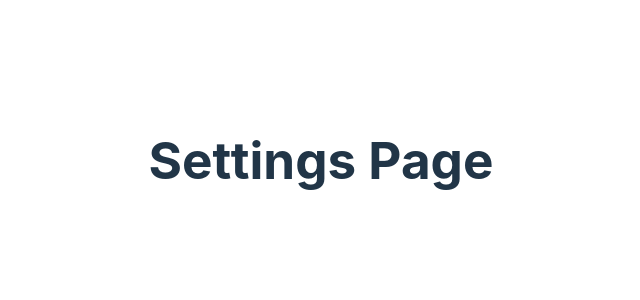
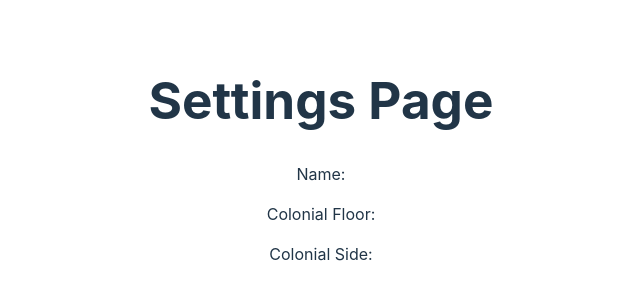
Before and after one commit to KoslowskyDW21/Senior-Project, a React (Vite) app in the folder senior-project-react/: page /settings in a window 1280 px wide. Shown: the part 240-540 px from the top of the page, without its empty margins (319-959 px from the left). Built offline with nearby package versions, Linux system fonts and the light colour scheme; no server answers.

Commit message:
Did some stuff that causes Flask to go crazy.  I'm working on it.  I promise.

```diff
--- a/senior-project-react/src/components/Settings.tsx
+++ b/senior-project-react/src/components/Settings.tsx
@@ -1,3 +1,7 @@
+import axios, { AxiosError } from "axios";
+import { useState } from "react";
+import React from "react";
+
 namespace SettingsPage {
     export interface User {
         id: number;
@@ -9,13 +13,35 @@ namespace SettingsPage {
     }
 }
 
-async function loadUser() {
-    // TODO: Implement this function
-    // const response = await fetch()
+
+
+export default function Settings() {
+    const [user, setUser] = useState({
+        id:null,
+        fname:null,
+        lname:null,
+        profile_picture:null,
+        colonial_floor:null,
+        colonial_side:null
+    });
+
+    async function loadUser() {
+        try {
+            const response = await axios.post("http://127.0.0.1:5000/settings/");
+            setUser(response.data);
+        } catch (error) {
+
+        }
+    }
+
+    React.useEffect(() => { loadUser(); });
+
+    return (
+        <>
+            <h1>Settings Page</h1>
+            <p>Name: {user.fname} {user.lname}</p>
+            <p>Colonial Floor: {user.colonial_floor}</p>
+            <p>Colonial Side: {user.colonial_side}</p>
+        </>
+    );
 }
-
-const Settings = () => {
-    return <h1>Settings Page</h1>;
-}
-
-export default Settings;
```
Also changed, not shown: 1 other file (tests, documents, lock files or other folders).
